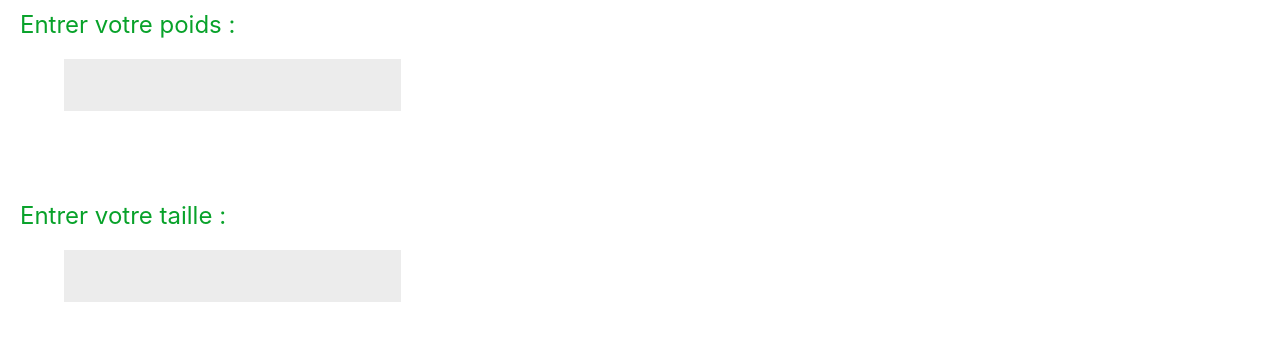
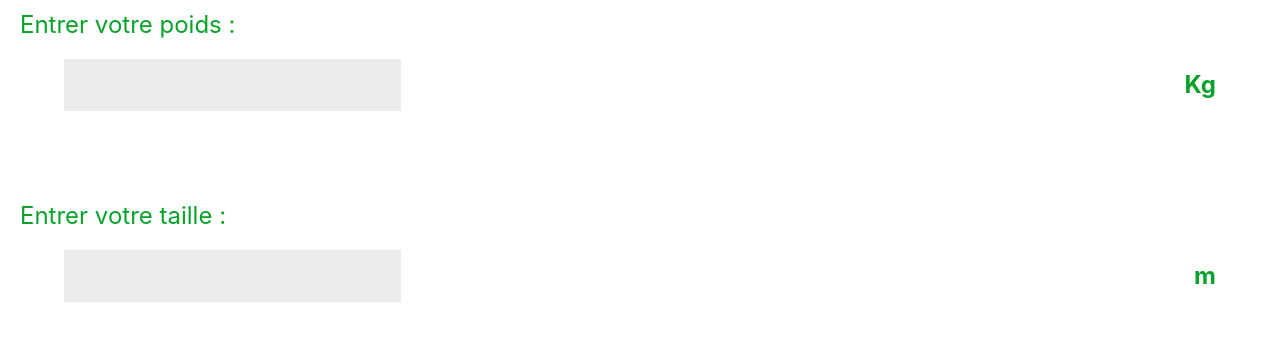
Before and after one commit to berol24/imc_calculator, a React (Create React App) app: page / in a window 1280 px wide. Shown: the part 154-494 px from the top of the page. Built offline with nearby package versions, Linux system fonts and the light colour scheme.

Commit message:
mise en place des unités

```diff
--- a/src/components/Input.js
+++ b/src/components/Input.js
@@ -7,7 +7,7 @@ function Input(props) {
   return (
     <div className='row'>
         <label htmlFor="weight">Entrer votre {props.type} :</label> <br/><br/>
-       <div className='input_row'><input type="number" id="weight" name="weight"  value={props.value} onChange={props.onChange} required /> <span>{props.unite}</span></div>
+       <div className='input_row'><input type="number" id="weight" name="weight"  value={props.value} onChange={props.onChange} required /> <span className='span_unite'>{props.unite}</span></div>
        <span style={{color:'red', width:"50%",margin:"10px auto", display: 'flex', textAlign: 'center' }}>{props.messageError}</span>
     </div>
   )
--- a/src/components/styles/Input.css
+++ b/src/components/styles/Input.css
@@ -25,7 +25,7 @@ label{
     margin-left: 20px;
 }
 
-span{
+.span_unite{
     font-size: 24px;
     color: #08A22A;
 }
--- a/src/components/styles/Message.css
+++ b/src/components/styles/Message.css
@@ -3,6 +3,7 @@
     height: auto;
     font-weight: bold;
     margin: 40px auto ;
+    border-radius: 8px;
 }
 
 .message p {
--- a/src/components/styles/Result.css
+++ b/src/components/styles/Result.css
@@ -1,5 +1,4 @@
 .result{
-    border: 1px solid red;
     width: 200px;
     height: 200px;
     border-radius: 100px;
```
